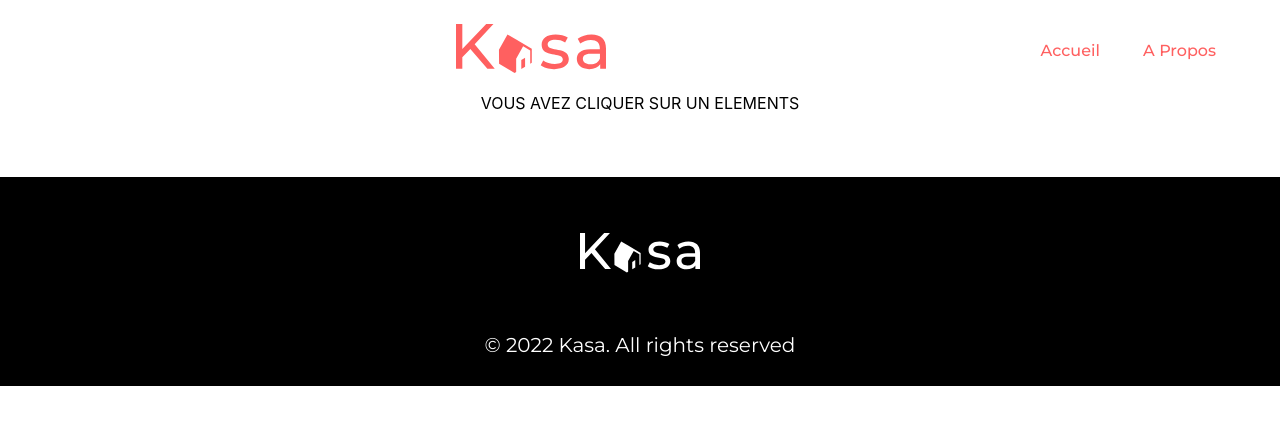
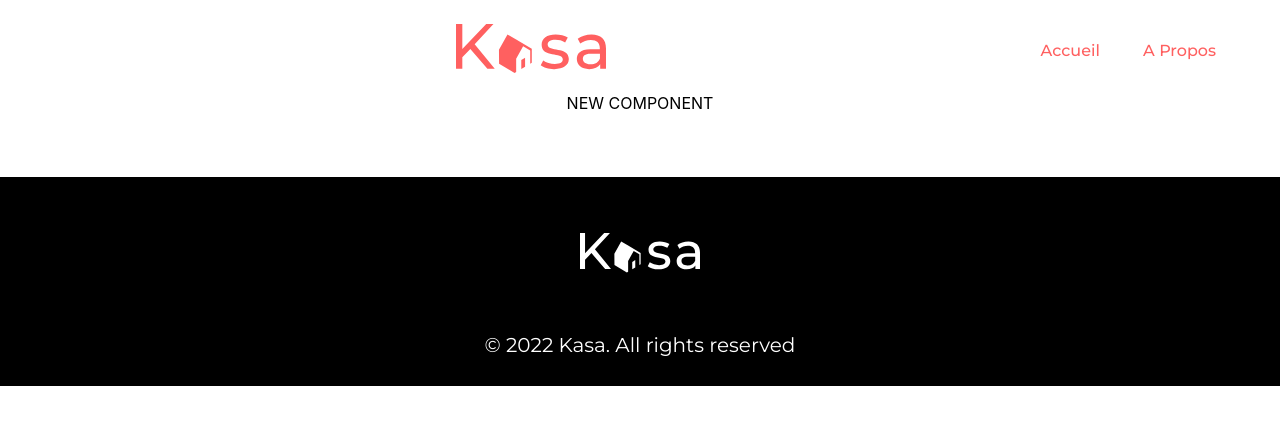
Before and after one commit to oumaimameddah/Kasa_10112022, a React (Create React App) app: page /housing/1 in a window 1280 px wide. Shown: the top 424 px of the page. Built offline with nearby package versions, Linux system fonts and the light colour scheme.

Commit message:
Étape 7 : Creer new Compenent

```diff
--- /dev/null
+++ b/src/components/Housting.jsx
@@ -0,0 +1,10 @@
+import React from "react";
+import { PureComponent } from 'react';
+
+export default class Housing extends PureComponent{
+    render() {
+        return (
+            <div>NEW COMPONENT</div>
+        )
+    }
+}
--- a/src/components/Router.jsx
+++ b/src/components/Router.jsx
@@ -5,6 +5,7 @@ import Footer from "./Footer";
 import Home from "./Home";
 import About from "./About";
 import Error from "./Error";
+import Housing from "./Housting";
 
 export default class KasaRouter extends PureComponent {
     render() {
@@ -15,7 +16,7 @@ export default class KasaRouter extends PureComponent {
                 <Routes>
                     <Route path="/home" element={<Home housingsData={housingsData} />}/>
                     <Route path="/about" element={<About/>}/>
-                    <Route path="/housing/:id" exact element={<div>VOUS AVEZ CLIQUER SUR UN ELEMENTS</div>}/>
+                    <Route path="/housing/:id" exact element={<Housing />}/>
                     <Route path='*' exact={true} element={<Error code="404"/>}/>
                 </Routes>
                 <Footer/>
```
